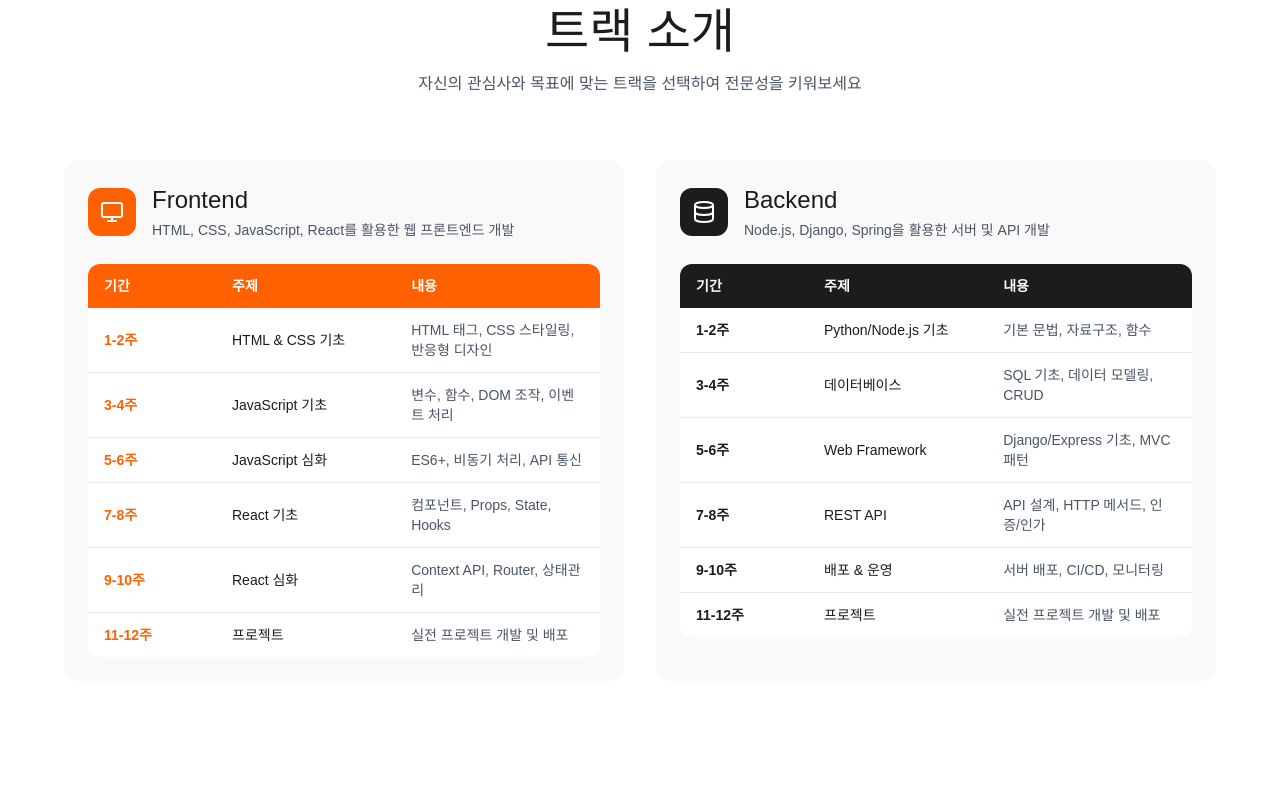
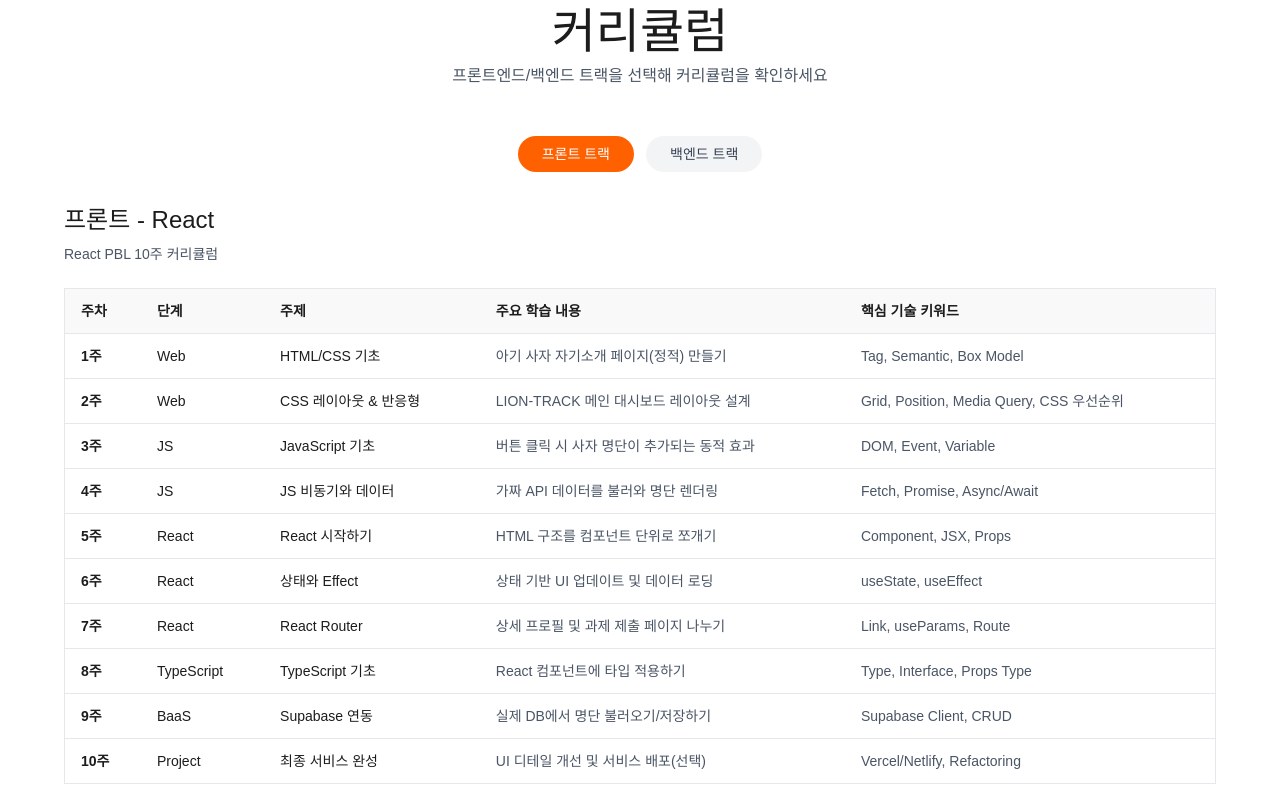
Before and after one commit to LikeLion-Yonam-Institute-of-Technology/LikeLion_Homepage, a Next.js app: page / in a window 1280 px wide. Shown: the part 1400-2200 px from the top of the page. Built offline with nearby package versions, Linux system fonts and the light colour scheme.

Commit message:
feat: 1차 수정

```diff
--- a/app/components/Footer.tsx
+++ b/app/components/Footer.tsx
@@ -26,7 +26,7 @@ export function Footer() {
             className="inline-flex items-center gap-2 text-gray-300"
             style={{ fontFamily: "Pretendard Variable, sans-serif" }}
           >
-            멋쟁이사자처럼 연암공과대학교 16기
+            멋쟁이사자처럼 연암공과대학교 14기
           </span>
         </div>
         <div
--- a/app/components/Gallery.tsx
+++ b/app/components/Gallery.tsx
@@ -8,7 +8,6 @@ import { galleryImages } from "@/app/data/gallery";
 interface GalleryProps {
   showFilter?: boolean;
 }
-
 
 export function Gallery({ showFilter = false }: GalleryProps) {
   const [selectedImage, setSelectedImage] = useState<number | null>(null);
--- a/app/components/Projects.tsx
+++ b/app/components/Projects.tsx
@@ -10,7 +10,7 @@ interface ProjectsProps {
 
 export function Projects({ showFullPage = false }: ProjectsProps) {
   const [selectedGeneration, setSelectedGeneration] = useState(
-    generations[0] ?? "16기"
+    generations[0] ?? "14기"
   );
 
   const filteredProjects =
--- a/app/components/Tracks.tsx
+++ b/app/components/Tracks.tsx
@@ -1,186 +1,121 @@
-import { Database, Monitor } from "lucide-react";
+"use client";
 
-const tracks = [
-  {
-    icon: Monitor,
-    name: "Frontend",
-    color: "#FF6000",
-    description: "HTML, CSS, JavaScript, React를 활용한 웹 프론트엔드 개발",
-    curriculum: [
-      {
-        week: "1-2주",
-        topic: "HTML & CSS 기초",
-        content: "HTML 태그, CSS 스타일링, 반응형 디자인",
-      },
-      {
-        week: "3-4주",
-        topic: "JavaScript 기초",
-        content: "변수, 함수, DOM 조작, 이벤트 처리",
-      },
-      {
-        week: "5-6주",
-        topic: "JavaScript 심화",
-        content: "ES6+, 비동기 처리, API 통신",
-      },
-      {
-        week: "7-8주",
-        topic: "React 기초",
-        content: "컴포넌트, Props, State, Hooks",
-      },
-      {
-        week: "9-10주",
-        topic: "React 심화",
-        content: "Context API, Router, 상태관리",
-      },
-      {
-        week: "11-12주",
-        topic: "프로젝트",
-        content: "실전 프로젝트 개발 및 배포",
-      },
-    ],
-  },
-  {
-    icon: Database,
-    name: "Backend",
-    color: "#1C1C1C",
-    description: "Node.js, Django, Spring을 활용한 서버 및 API 개발",
-    curriculum: [
-      {
-        week: "1-2주",
-        topic: "Python/Node.js 기초",
-        content: "기본 문법, 자료구조, 함수",
-      },
-      {
-        week: "3-4주",
-        topic: "데이터베이스",
-        content: "SQL 기초, 데이터 모델링, CRUD",
-      },
-      {
-        week: "5-6주",
-        topic: "Web Framework",
-        content: "Django/Express 기초, MVC 패턴",
-      },
-      {
-        week: "7-8주",
-        topic: "REST API",
-        content: "API 설계, HTTP 메서드, 인증/인가",
-      },
-      {
-        week: "9-10주",
-        topic: "배포 & 운영",
-        content: "서버 배포, CI/CD, 모니터링",
-      },
-      {
-        week: "11-12주",
-        topic: "프로젝트",
-        content: "실전 프로젝트 개발 및 배포",
-      },
-    ],
-  },
-];
+import { useState } from "react";
+import { backendTrack, frontendTrack } from "@/app/data/tracks";
+
+function TrackTable({
+  rows,
+}: {
+  rows: {
+    week: string;
+    stage: string;
+    topic: string;
+    content: string;
+    keywords: string;
+  }[];
+}) {
+  return (
+    <div className="overflow-x-auto">
+      <table className="w-full min-w-[900px] border-collapse rounded-xl border border-gray-200 text-left text-sm">
+        <thead className="bg-[#F9F9F9]">
+          <tr>
+            {["주차", "단계", "주제", "주요 학습 내용", "핵심 기술 키워드"].map(
+              (header) => (
+                <th
+                  key={header}
+                  className="border-b border-gray-200 px-4 py-3 font-semibold text-[#1C1C1C]"
+                  style={{ fontFamily: "SUITE Variable, sans-serif" }}
+                >
+                  {header}
+                </th>
+              )
+            )}
+          </tr>
+        </thead>
+        <tbody>
+          {rows.map((row) => (
+            <tr key={`${row.week}-${row.topic}`} className="border-b border-gray-200">
+              <td className="px-4 py-3 font-semibold text-[#1C1C1C]">
+                {row.week}
+              </td>
+              <td className="px-4 py-3 text-[#1C1C1C]">{row.stage}</td>
+              <td className="px-4 py-3 text-[#1C1C1C]">{row.topic}</td>
+              <td className="px-4 py-3 text-gray-600">{row.content}</td>
+              <td className="px-4 py-3 text-gray-600">{row.keywords}</td>
+            </tr>
+          ))}
+        </tbody>
+      </table>
+    </div>
+  );
+}
 
 export function Tracks() {
+  const [activeTrack, setActiveTrack] = useState<"frontend" | "backend">(
+    "frontend"
+  );
+
+  const track = activeTrack === "frontend" ? frontendTrack : backendTrack;
+
   return (
     <section className="bg-white px-6 py-20">
       <div className="mx-auto max-w-6xl">
         <h2
-          className="mb-4 text-center text-4xl md:text-5xl"
+          className="mb-2 text-center text-4xl md:text-5xl"
           style={{ fontFamily: "SUITE Variable, sans-serif", color: "#1C1C1C" }}
         >
-          트랙 소개
+          커리큘럼
         </h2>
         <p
-          className="mb-16 text-center text-gray-600"
+          className="mb-12 text-center text-gray-600"
           style={{ fontFamily: "Pretendard Variable, sans-serif" }}
         >
-          자신의 관심사와 목표에 맞는 트랙을 선택하여 전문성을 키워보세요
+          프론트엔드/백엔드 트랙을 선택해 커리큘럼을 확인하세요
         </p>
 
-        <div className="grid grid-cols-1 gap-8 lg:grid-cols-2">
-          {tracks.map((track) => (
-            <div key={track.name} className="rounded-2xl bg-[#F9F9F9] p-6">
-              <div className="mb-6 flex items-center gap-4">
-                <div
-                  className="inline-flex h-12 w-12 items-center justify-center rounded-xl"
-                  style={{ backgroundColor: track.color }}
+        <div className="mb-8 flex justify-center gap-3">
+          <button
+            type="button"
+            onClick={() => setActiveTrack("frontend")}
+            className={`cursor-pointer rounded-full px-6 py-2 text-sm transition-all ${
+              activeTrack === "frontend"
+                ? "bg-[#FF6000] text-white"
+                : "bg-gray-100 text-gray-700 hover:bg-gray-200"
+            }`}
+            style={{ fontFamily: "Pretendard Variable, sans-serif" }}
           >
-                  <track.icon className="h-6 w-6 text-white" />
+            프론트 트랙
+          </button>
+          <button
+            type="button"
+            onClick={() => setActiveTrack("backend")}
+            className={`cursor-pointer rounded-full px-6 py-2 text-sm transition-all ${
+              activeTrack === "backend"
+                ? "bg-[#FF6000] text-white"
+                : "bg-gray-100 text-gray-700 hover:bg-gray-200"
+            }`}
+            style={{ fontFamily: "Pretendard Variable, sans-serif" }}
+          >
+            백엔드 트랙
+          </button>
         </div>
 
-                <div>
+        <div className="mb-6">
           <h3
-                    className="mb-1 text-2xl"
-                    style={{ fontFamily: "SUITE Variable, sans-serif", color: "#1C1C1C" }}
+            className="mb-2 text-2xl text-[#1C1C1C]"
+            style={{ fontFamily: "SUITE Variable, sans-serif" }}
           >
-                    {track.name}
+            {track.title}
           </h3>
           <p
             className="text-sm text-gray-600"
             style={{ fontFamily: "Pretendard Variable, sans-serif" }}
           >
-                    {track.description}
+            {track.subtitle}
           </p>
         </div>
-              </div>
 
-              <div className="overflow-x-auto">
-                <table className="w-full overflow-hidden rounded-xl bg-white text-sm">
-                  <thead>
-                    <tr style={{ backgroundColor: track.color }}>
-                      <th
-                        className="px-4 py-3 text-left text-sm text-white"
-                        style={{ fontFamily: "SUITE Variable, sans-serif", width: "25%" }}
-                      >
-                        기간
-                      </th>
-                      <th
-                        className="px-4 py-3 text-left text-sm text-white"
-                        style={{ fontFamily: "SUITE Variable, sans-serif", width: "35%" }}
-                      >
-                        주제
-                      </th>
-                      <th
-                        className="px-4 py-3 text-left text-sm text-white"
-                        style={{ fontFamily: "SUITE Variable, sans-serif", width: "40%" }}
-                      >
-                        내용
-                      </th>
-                    </tr>
-                  </thead>
-                  <tbody>
-                    {track.curriculum.map((item, itemIndex) => (
-                      <tr
-                        key={`${track.name}-${item.week}`}
-                        className={`border-b border-gray-200 transition-colors hover:bg-gray-50 ${
-                          itemIndex === track.curriculum.length - 1 ? "border-b-0" : ""
-                        }`}
-                      >
-                        <td
-                          className="px-4 py-3 text-sm font-semibold"
-                          style={{ fontFamily: "Pretendard Variable, sans-serif", color: track.color }}
-                        >
-                          {item.week}
-                        </td>
-                        <td
-                          className="px-4 py-3 text-sm"
-                          style={{ fontFamily: "SUITE Variable, sans-serif", color: "#1C1C1C" }}
-                        >
-                          {item.topic}
-                        </td>
-                        <td
-                          className="px-4 py-3 text-sm text-gray-600"
-                          style={{ fontFamily: "Pretendard Variable, sans-serif" }}
-                        >
-                          {item.content}
-                        </td>
-                      </tr>
-                    ))}
-                  </tbody>
-                </table>
-              </div>
-            </div>
-          ))}
-        </div>
+        <TrackTable rows={track.rows} />
       </div>
     </section>
   );
--- a/app/data/projects.ts
+++ b/app/data/projects.ts
@@ -1,12 +1,10 @@
-export const generations = [
-  "16기",
-];
+export const generations = ["14기"];
 
 export const allProjects = [
   {
-    generation: "16기",
-    title: "멋쟁이사자 홈페이지",
-    description: "멋쟁이사자 홈페이지제작",
+    generation: "14기",
+    title: "예시 프로젝트",
+    description: "14기 프로젝트 예시 설명 문구입니다.",
     image: "/assets/Hompage.png",
     tags: ["Next.js", "TypeScript"],
   },
--- /dev/null
+++ b/app/data/tracks.ts
@@ -0,0 +1,153 @@
+export const frontendTrack = {
+  title: "프론트 - React",
+  subtitle: "React PBL 10주 커리큘럼",
+  rows: [
+    {
+      week: "1주",
+      stage: "Web",
+      topic: "HTML/CSS 기초",
+      content: "아기 사자 자기소개 페이지(정적) 만들기",
+      keywords: "Tag, Semantic, Box Model",
+    },
+    {
+      week: "2주",
+      stage: "Web",
+      topic: "CSS 레이아웃 & 반응형",
+      content: "LION-TRACK 메인 대시보드 레이아웃 설계",
+      keywords: "Grid, Position, Media Query, CSS 우선순위",
+    },
+    {
+      week: "3주",
+      stage: "JS",
+      topic: "JavaScript 기초",
+      content: "버튼 클릭 시 사자 명단이 추가되는 동적 효과",
+      keywords: "DOM, Event, Variable",
+    },
+    {
+      week: "4주",
+      stage: "JS",
+      topic: "JS 비동기와 데이터",
+      content: "가짜 API 데이터를 불러와 명단 렌더링",
+      keywords: "Fetch, Promise, Async/Await",
+    },
+    {
+      week: "5주",
+      stage: "React",
+      topic: "React 시작하기",
+      content: "HTML 구조를 컴포넌트 단위로 쪼개기",
+      keywords: "Component, JSX, Props",
+    },
+    {
+      week: "6주",
+      stage: "React",
+      topic: "상태와 Effect",
+      content: "상태 기반 UI 업데이트 및 데이터 로딩",
+      keywords: "useState, useEffect",
+    },
+    {
+      week: "7주",
+      stage: "React",
+      topic: "React Router",
+      content: "상세 프로필 및 과제 제출 페이지 나누기",
+      keywords: "Link, useParams, Route",
+    },
+    {
+      week: "8주",
+      stage: "TypeScript",
+      topic: "TypeScript 기초",
+      content: "React 컴포넌트에 타입 적용하기",
+      keywords: "Type, Interface, Props Type",
+    },
+    {
+      week: "9주",
+      stage: "BaaS",
+      topic: "Supabase 연동",
+      content: "실제 DB에서 명단 불러오기/저장하기",
+      keywords: "Supabase Client, CRUD",
+    },
+    {
+      week: "10주",
+      stage: "Project",
+      topic: "최종 서비스 완성",
+      content: "UI 디테일 개선 및 서비스 배포(선택)",
+      keywords: "Vercel/Netlify, Refactoring",
+    },
+  ],
+};
+
+export const backendTrack = {
+  title: "백엔드 - Spring Boot",
+  subtitle: "Spring Boot PBL 10주 커리큘럼",
+  rows: [
+    {
+      week: "1주",
+      stage: "Java",
+      topic: "Java 핵심 문법 & 흐름",
+      content: "콘솔 기반 아기사자 명단 관리 프로그램 작성",
+      keywords: "변수, 조건문, 반복문",
+    },
+    {
+      week: "2주",
+      stage: "Java",
+      topic: "객체지향 I - 클래스와 캡슐화",
+      content: "Lion 클래스 설계/객체 생성과 검증, 캡슐화 적용",
+      keywords: "Class, Field, Method, Encapsulation",
+    },
+    {
+      week: "3주",
+      stage: "Java",
+      topic: "객체지향 II - 상속/다형성/추상화",
+      content: "역할(Lion/Staff) 분리, 정책을 인터페이스로 추상화",
+      keywords: "Inheritance, Polymorphism, Interface, Abstract",
+    },
+    {
+      week: "4주",
+      stage: "Java",
+      topic: "Java Collections & 설계 확장",
+      content: "명단, 과제, 제출물 저장 구조 개선, 검색/정렬/필터링 기능 추가",
+      keywords: "List, Map, Set, Generics",
+    },
+    {
+      week: "5주",
+      stage: "Spring Core",
+      topic: "자바로 배우는 IoC/DI",
+      content: "Service/Repository 구조 작성, 의존성 주입으로 리팩터링",
+      keywords: "IoC, DI, Constructor Injection",
+    },
+    {
+      week: "6주",
+      stage: "Spring Core",
+      topic: "Spring Boot 전환",
+      content: "기존 Java 로직을 Spring Boot로 이전, 첫 REST API 구현",
+      keywords: "Spring Boot, Bean, Annotation",
+    },
+    {
+      week: "7주",
+      stage: "Spring Core",
+      topic: "REST API 설계(CRUD)",
+      content: "아기사자 등록/조회/수정/삭제 API 구현",
+      keywords: "REST, HTTP, DTO, REST",
+    },
+    {
+      week: "8주",
+      stage: "JPA",
+      topic: "JPA 기초 & 영속성 컨텍스트",
+      content: "Lion 엔터티 작성/저장/조회 흐름 이해",
+      keywords: "JPA, Entity, Repository, Persistence",
+    },
+    {
+      week: "9주",
+      stage: "JPA",
+      topic: "연관관계 & 트랜잭션",
+      content: "Lion Assignment(과제) 연관 설계 및 트랜잭션으로 데이터 안정성 확보",
+      keywords: "@OneToMany, @ManyToOne, Transactional",
+    },
+    {
+      week: "10주",
+      stage: "Project",
+      topic: "개인 미니 프로젝트",
+      content: "성장 기록 시스템 기능 통합, 리팩터링 + README 문서화",
+      keywords: "Architecture, Refactoring",
+    },
+  ],
+};
```
Also changed, not shown: app/components/Hero.tsx (+4 -4 lines), app/components/Navbar.tsx (+10 -2 lines), app/components/Team.tsx (+14 -22 lines), app/data/team.ts (+16 -11 lines), public/assets/gallery/likelion_logo.png (added). Lines whose indentation alone changed are shown as unchanged.
